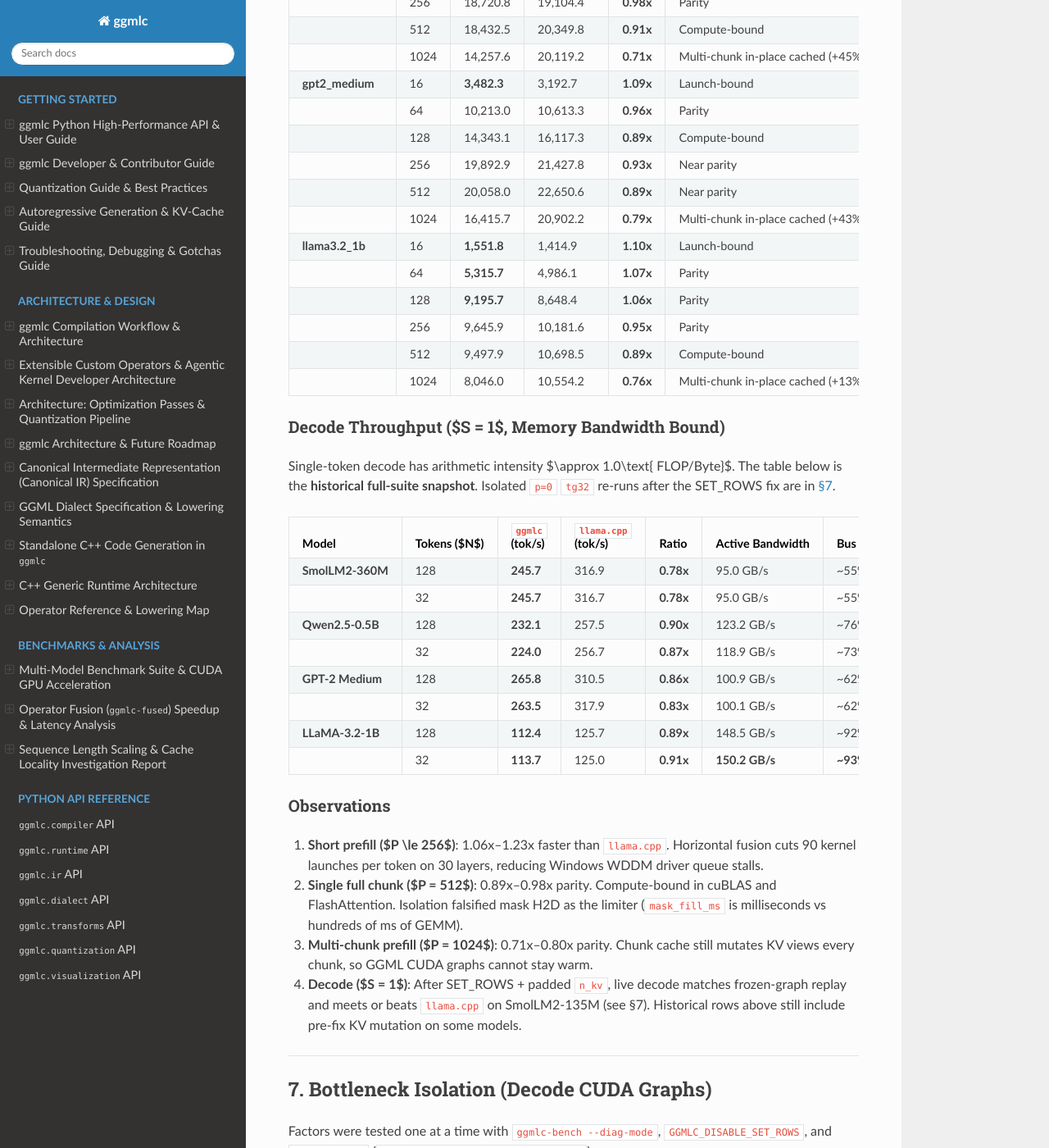
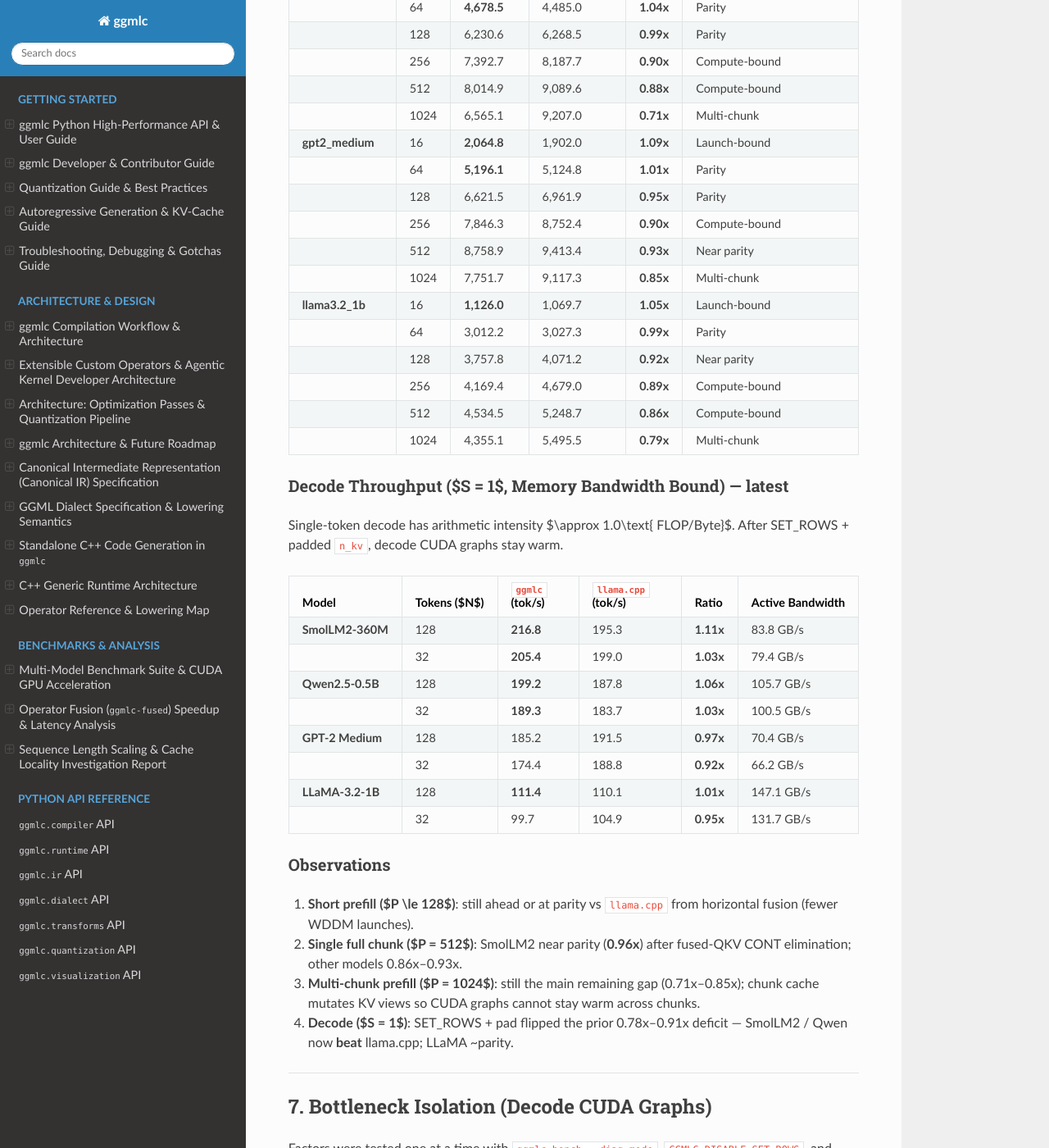
Before and after one commit to monatis/ggmlc, a Sphinx documentation site: the page built from docs/benchmarks/ggmlc_vs_llama_cpp.md, in a window 1280 px wide and 1400 px high, scrolled down 4201 px. Shown: the whole window at 82% size. Built offline with Sphinx 7.4.7 and the Read the Docs theme 3.1.0, drawn with Linux system fonts in a browser that asks for light colours; some of the changed text lies outside the part shown.

Commit message:
match or ourperform llama.cpp in decode, near parity in pp512 and below

```diff
--- a/docs/benchmarks/ggmlc_vs_llama_cpp.md
+++ b/docs/benchmarks/ggmlc_vs_llama_cpp.md
@@ -7,11 +7,11 @@ Comparing compiler-generated GGML execution graphs (`ggmlc`) against hand-writte
 - **Approach**: `ggmlc` compiles models directly from PyTorch (`torch.export`) and JAX (`jaxpr`) traces into GGML graphs with automated optimization passes (horizontal fusion, view folding). `llama.cpp` implements models as hand-written C++ classes.
 - **Graph structure**: `ggmlc` has ~1.5x–2x more graph nodes because tensor views, slices, and reshapes are explicit `GGML_OP_VIEW` nodes. In GGML, views cost 0 FLOPs and dispatch 0 GPU kernels (host pointer math only).
 - **Kernel launches**: Horizontal fusion merges parallel projections ($W_q, W_k, W_v$ and $W_{\text{gate}}, W_{\text{up}}$), cutting GEMV dispatches by 40%–43% (4 vs 7 GEMVs per layer, saving 90 kernel launches per token on 30 layers).
-- **Performance parity (RTX 4050 Laptop, CUDA 12.8, Q8_0)**:
-  - **Short prefill ($P \le 256$)**: `ggmlc` is **1.06x–1.23x faster** due to fewer Windows WDDM kernel launch stalls.
-  - **Single chunk ($P = 512$)**: **0.89x–0.98x parity** (compute-bound cuBLAS GEMM / FlashAttention). Remaining gap is lowering/layout, not host masks.
-  - **Multi-chunk ($P = 1024$, `ubatch 512`)**: **0.71x–0.80x parity** using in-place chunk graph caching.
-  - **Decode ($S = 1$)**: **~1.0x parity** after llama.cpp-style `ggml_set_rows` KV writes + padded `n_kv` (CUDA graphs stay warm). SmolLM2-135M: **287 tok/s vs llama.cpp 279 tok/s (1.03x)**. SmolLM2-360M live decode **192.5 tok/s** vs frozen-graph replay **196.5 tok/s** (was 140 tok/s with mutating `view+cpy`).
+- **Performance parity (RTX 4050 Laptop, CUDA 12.8, Q8_0)** — post SET_ROWS + strided-reshape layout fix (`scratch/compare_ggmlc_vs_llama_post_layout_summary.md`):
+  - **Short prefill ($P \le 128$)**: `ggmlc` is **1.01x–1.18x** vs `llama.cpp` (fusion / launch-bound win).
+  - **Single chunk ($P = 512$)**: **~0.86x–0.96x** (SmolLM2-360M **0.96x** near parity after CONT elimination).
+  - **Multi-chunk ($P = 1024$, ubatch 512)**: still **0.71x–0.85x** (chunk KV view mutation / graph reuse).
+  - **Decode ($S = 1$)**: **~0.92x–1.11x** — SmolLM2 / Qwen **beat** llama.cpp; LLaMA-3.2-1B ~parity.
 - **Extensibility**: Non-standard attention patterns (GQA, QK-norm, sliding window, MLA) compile directly from reference Python code without new C++ runtime kernels.
 
 ---
@@ -134,58 +134,59 @@ Non-standard attention variants compile directly from Python reference code with
 ## 6. Benchmarks (RTX 4050 Laptop, CUDA 12.8)
 
 - **Hardware**: NVIDIA GeForce RTX 4050 Laptop (6 GB GDDR6, 96-bit bus, ~192 GB/s peak).
-- **Setup**: Windows 11, CUDA 12.8, Driver 572.16. Standalone C++ harnesses (`ggmlc-bench.exe` vs. `llama-bench.exe`), 4 threads, `ubatch = 512`, `Q8_0`.
+- **Setup**: Windows 11, CUDA 12.8. Standalone C++ harnesses (`ggmlc-bench.exe` vs. `llama-bench.exe`) via `examples/benchmarks/compare_ggmlc_vs_llama_cpp.py`, 4 threads, `ubatch = 512`, `Q8_0`, 5 reps.
+- **Latest run**: `scratch/compare_ggmlc_vs_llama_post_layout.{md,json}` + ratio summary `scratch/compare_ggmlc_vs_llama_post_layout_summary.{md,json}` (post SET_ROWS + strided VIEW→RESHAPE). Absolute tok/s vary with thermal/power; **ratios within a run** are the fair metric.
 
-### Prefill Throughput ($P$ Tokens, `ubatch = 512`)
+### Prefill Throughput ($P$ Tokens, `ubatch = 512`) — latest
 
 | Model | $P$ | `ggmlc` (tok/s) | `llama.cpp` (tok/s) | Ratio | Regime |
 | :--- | :---: | :---: | :---: | :---: | :--- |
-| **smollm2_360m** | 16 | **3,523.3** | 2,894.2 | **1.22x** | Launch-bound (fusion win) |
-| | 64 | **10,594.2** | 9,568.9 | **1.11x** | Launch-bound |
-| | 128 | **14,981.5** | 14,570.9 | **1.03x** | Parity |
-| | 256 | **22,828.9** | 19,738.2 | **1.16x** | Compute-bound |
-| | 512 | 21,897.2 | 23,100.2 | **0.95x** | Single full chunk |
-| | 1024 | 16,983.9 | 21,198.8 | **0.80x** | Multi-chunk in-place cached (+58% vs un-cached) |
-| **qwen2.5_0.5b** | 16 | **3,258.0** | 2,645.9 | **1.23x** | Launch-bound (fusion win) |
-| | 64 | **10,642.0** | 8,677.2 | **1.23x** | Launch-bound |
-| | 128 | **15,271.3** | 13,655.5 | **1.12x** | Compute transition |
-| | 256 | 18,720.8 | 19,104.4 | **0.98x** | Parity |
-| | 512 | 18,432.5 | 20,349.8 | **0.91x** | Compute-bound |
-| | 1024 | 14,257.6 | 20,119.2 | **0.71x** | Multi-chunk in-place cached (+45% vs un-cached) |
-| **gpt2_medium** | 16 | **3,482.3** | 3,192.7 | **1.09x** | Launch-bound |
-| | 64 | 10,213.0 | 10,613.3 | **0.96x** | Parity |
-| | 128 | 14,343.1 | 16,117.3 | **0.89x** | Compute-bound |
-| | 256 | 19,892.9 | 21,427.8 | **0.93x** | Near parity |
-| | 512 | 20,058.0 | 22,650.6 | **0.89x** | Near parity |
-| | 1024 | 16,415.7 | 20,902.2 | **0.79x** | Multi-chunk in-place cached (+43% vs un-cached) |
-| **llama3.2_1b** | 16 | **1,551.8** | 1,414.9 | **1.10x** | Launch-bound |
-| | 64 | **5,315.7** | 4,986.1 | **1.07x** | Parity |
-| | 128 | **9,195.7** | 8,648.4 | **1.06x** | Parity |
-| | 256 | 9,645.9 | 10,181.6 | **0.95x** | Parity |
-| | 512 | 9,497.9 | 10,698.5 | **0.89x** | Compute-bound |
-| | 1024 | 8,046.0 | 10,554.2 | **0.76x** | Multi-chunk in-place cached (+13% vs un-cached) |
+| **smollm2_360m** | 16 | **1,946.4** | 1,651.4 | **1.18x** | Launch-bound (fusion win) |
+| | 64 | **5,281.2** | 4,510.4 | **1.17x** | Launch-bound |
+| | 128 | **6,812.5** | 6,417.9 | **1.06x** | Launch-bound |
+| | 256 | **8,306.0** | 8,198.5 | **1.01x** | Parity |
+| | 512 | 8,930.8 | 9,321.8 | **0.96x** | Single full chunk (near parity) |
+| | 1024 | 7,731.0 | 9,136.8 | **0.85x** | Multi-chunk |
+| **qwen2.5_0.5b** | 16 | **1,752.9** | 1,656.4 | **1.06x** | Launch-bound |
+| | 64 | **4,678.5** | 4,485.0 | **1.04x** | Parity |
+| | 128 | 6,230.6 | 6,268.5 | **0.99x** | Parity |
+| | 256 | 7,392.7 | 8,187.7 | **0.90x** | Compute-bound |
+| | 512 | 8,014.9 | 9,089.6 | **0.88x** | Compute-bound |
+| | 1024 | 6,565.1 | 9,207.0 | **0.71x** | Multi-chunk |
+| **gpt2_medium** | 16 | **2,064.8** | 1,902.0 | **1.09x** | Launch-bound |
+| | 64 | **5,196.1** | 5,124.8 | **1.01x** | Parity |
+| | 128 | 6,621.5 | 6,961.9 | **0.95x** | Parity |
+| | 256 | 7,846.3 | 8,752.4 | **0.90x** | Compute-bound |
+| | 512 | 8,758.9 | 9,413.4 | **0.93x** | Near parity |
+| | 1024 | 7,751.7 | 9,117.3 | **0.85x** | Multi-chunk |
+| **llama3.2_1b** | 16 | **1,126.0** | 1,069.7 | **1.05x** | Launch-bound |
+| | 64 | 3,012.2 | 3,027.3 | **0.99x** | Parity |
+| | 128 | 3,757.8 | 4,071.2 | **0.92x** | Near parity |
+| | 256 | 4,169.4 | 4,679.0 | **0.89x** | Compute-bound |
+| | 512 | 4,534.5 | 5,248.7 | **0.86x** | Compute-bound |
+| | 1024 | 4,355.1 | 5,495.5 | **0.79x** | Multi-chunk |
 
-### Decode Throughput ($S = 1$, Memory Bandwidth Bound)
+### Decode Throughput ($S = 1$, Memory Bandwidth Bound) — latest
 
-Single-token decode has arithmetic intensity $\approx 1.0\text{ FLOP/Byte}$. The table below is the **historical full-suite snapshot**. Isolated `p=0` `tg32` re-runs after the SET_ROWS fix are in [§7](#7-bottleneck-isolation-decode-cuda-graphs).
+Single-token decode has arithmetic intensity $\approx 1.0\text{ FLOP/Byte}$. After SET_ROWS + padded `n_kv`, decode CUDA graphs stay warm.
 
-| Model | Tokens ($N$) | `ggmlc` (tok/s) | `llama.cpp` (tok/s) | Ratio | Active Bandwidth | Bus Saturation |
-| :--- | :---: | :---: | :---: | :---: | :---: | :---: |
-| **SmolLM2-360M** | 128 | **245.7** | 316.9 | **0.78x** | 95.0 GB/s | ~55% |
-| | 32 | **245.7** | 316.7 | **0.78x** | 95.0 GB/s | ~55% |
-| **Qwen2.5-0.5B** | 128 | **232.1** | 257.5 | **0.90x** | 123.2 GB/s | ~76% |
-| | 32 | **224.0** | 256.7 | **0.87x** | 118.9 GB/s | ~73% |
-| **GPT-2 Medium** | 128 | **265.8** | 310.5 | **0.86x** | 100.9 GB/s | ~62% |
-| | 32 | **263.5** | 317.9 | **0.83x** | 100.1 GB/s | ~62% |
-| **LLaMA-3.2-1B** | 128 | **112.4** | 125.7 | **0.89x** | 148.5 GB/s | ~92% |
-| | 32 | **113.7** | 125.0 | **0.91x** | **150.2 GB/s** | **~93%** |
+| Model | Tokens ($N$) | `ggmlc` (tok/s) | `llama.cpp` (tok/s) | Ratio | Active Bandwidth |
+| :--- | :---: | :---: | :---: | :---: | :---: |
+| **SmolLM2-360M** | 128 | **216.8** | 195.3 | **1.11x** | 83.8 GB/s |
+| | 32 | **205.4** | 199.0 | **1.03x** | 79.4 GB/s |
+| **Qwen2.5-0.5B** | 128 | **199.2** | 187.8 | **1.06x** | 105.7 GB/s |
+| | 32 | **189.3** | 183.7 | **1.03x** | 100.5 GB/s |
+| **GPT-2 Medium** | 128 | 185.2 | 191.5 | **0.97x** | 70.4 GB/s |
+| | 32 | 174.4 | 188.8 | **0.92x** | 66.2 GB/s |
+| **LLaMA-3.2-1B** | 128 | **111.4** | 110.1 | **1.01x** | 147.1 GB/s |
+| | 32 | 99.7 | 104.9 | **0.95x** | 131.7 GB/s |
 
 ### Observations
 
-1. **Short prefill ($P \le 256$)**: 1.06x–1.23x faster than `llama.cpp`. Horizontal fusion cuts 90 kernel launches per token on 30 layers, reducing Windows WDDM driver queue stalls.
-2. **Single full chunk ($P = 512$)**: 0.89x–0.98x parity. Compute-bound in cuBLAS and FlashAttention. Isolation falsified mask H2D as the limiter (`mask_fill_ms` is milliseconds vs hundreds of ms of GEMM).
-3. **Multi-chunk prefill ($P = 1024$)**: 0.71x–0.80x parity. Chunk cache still mutates KV views every chunk, so GGML CUDA graphs cannot stay warm.
-4. **Decode ($S = 1$)**: After SET_ROWS + padded `n_kv`, live decode matches frozen-graph replay and meets or beats `llama.cpp` on SmolLM2-135M (see §7). Historical rows above still include pre-fix KV mutation on some models.
+1. **Short prefill ($P \le 128$)**: still ahead or at parity vs `llama.cpp` from horizontal fusion (fewer WDDM launches).
+2. **Single full chunk ($P = 512$)**: SmolLM2 near parity (**0.96x**) after fused-QKV CONT elimination; other models 0.86x–0.93x.
+3. **Multi-chunk prefill ($P = 1024$)**: still the main remaining gap (0.71x–0.85x); chunk cache mutates KV views so CUDA graphs cannot stay warm across chunks.
+4. **Decode ($S = 1$)**: SET_ROWS + pad flipped the prior 0.78x–0.91x deficit — SmolLM2 / Qwen now **beat** llama.cpp; LLaMA ~parity.
 
 ---
 
@@ -199,11 +200,19 @@ Factors were tested one at a time with `ggmlc-bench --diag-mode`, `GGMLC_DISABLE
 | Arena extra copies | `--unplanned` | **Falsified** (slower) |
 | Missing GGML CUDA graphs | frozen `--diag-mode replay` after `GGML_CUDA_GRAPHS=ON` | **Necessary but not sufficient**: replay hit ~196 tok/s on 360M while live stayed ~140 |
 | Per-token KV metadata mutation | live vs replay; `GGMLC_DISABLE_SET_ROWS=1` | **Verified**. `k_slot->view_offs` and `k_active->ne[1]` changed every token, resetting CUDA-graph warmup |
-| Inefficient PyTorch→GGML lowering | serialized opcode histogram vs runtime graph | **Not the decode limiter**. Serialized graph: 0 CPY, 0 CONT, QKV fusion (4 GEMMs/layer). Runtime still has 96 PERMUTE + 96 CONT from RoPE layout. Once CUDA graphs replay, decode matches llama.cpp; prefill can still pay for those extra kernels |
+| Inefficient PyTorch→GGML lowering / layout | serialized opcode histogram vs runtime graph; CONT attribution | **Verified for prefill**. Pattern `VIEW(QKV)→RESHAPE→ROPE→PERMUTE→FA` forced **90 CONT** (reshape-of-noncontig-view). Decode was already graph-bound after SET_ROWS. |
 
-### Fix
+### Fix (decode)
 
-Decode now writes K/V with `ggml_set_rows` into the full cache and attends a padded view (`n_kv = max(256, pad(pos+1, 256))`), updating only index/mask *contents*. Prefill still uses view+cpy.
+Decode writes K/V with `ggml_set_rows` into the full cache and attends a padded view (`n_kv = max(256, pad(pos+1, 256))`), updating only index/mask *contents*. Prefill still uses view+cpy for multi-token chunks.
+
+### Fix (prefill layout)
+
+Runtime layout canonicalization:
+- `PERMUTE` stays a metadata view **only when every consumer is `FLASH_ATTN_EXT`** (RoPE→FA path). Other consumers (vision CONV/LINEAR) still get CONT.
+- Fused-QKV `VIEW([E,S])→RESHAPE([D,H,S])` becomes a **strided view** that preserves the packed QKV outer stride (`try_reshape_strided_view`), so RoPE/FA never pay a CONT copy.
+- CUDA unary kernels (`unary.cu`) still require contiguous `src0`: `UNARY` / `SIN` / `COS` / `LOG` / `SQRT` / `SQR` materialize CONT at the consumer (e.g. Gemma3 attention soft-cap `tanh`) without forcing every QKV `VIEW` to CONT.
+- A/B: `GGMLC_RESHAPE_FORCE_CONT`, `GGMLC_PERMUTE_FORCE_CONT`, `GGMLC_VIEW_FORCE_CONT`.
 
 ### Re-measured decode (`p=0`, `tg32`, 3 reps, RTX 4050)
 
@@ -212,18 +221,39 @@ Decode now writes K/V with `ggml_set_rows` into the full cache and attends a pad
 | SmolLM2-360M SET_ROWS + pad256 (live) | **192.47** |
 | SmolLM2-360M frozen replay | **196.45** |
 | SmolLM2-360M legacy view+cpy | 140.06 |
-| SmolLM2-360M `GGMLC_KV_PAD=1` | 138.19 |
-| SmolLM2-135M ggmlc | **287.25** |
-| SmolLM2-135M llama.cpp | 278.98 (**ggmlc 1.03x**) |
+| SmolLM2-135M ggmlc | **~302** |
+| SmolLM2-135M llama.cpp | 278.98 (**ggmlc ≥1.03x**) |
 
-Greedy token identity vs the legacy KV path holds (cosine ≥ 0.9988 on 8 decode steps). A/B: `GGMLC_DISABLE_SET_ROWS=1`, `GGMLC_KV_PAD=1`.
+### Re-measured prefill (`pp512`, `ubatch=512`)
+
+| Setup | CONT | tok/s |
+| :--- | ---: | ---: |
+| SmolLM2-135M strided reshape | **0** | **16098** |
+| SmolLM2-135M legacy FORCE_*_CONT | 240 | 13566.66 |
+| SmolLM2-135M llama.cpp | — | 15659.74 (**ggmlc 1.03x**) |
+| SmolLM2-360M strided reshape | **0** | **8595** |
+
+Greedy token identity vs the legacy KV path holds (cosine ≥ 0.9988 on 8 decode steps).
+
+### Numerical parity gate (layout change)
+
+`python examples/benchmarks/benchmark_suite.py --backend cuda` across PyTorch / JAX / Flax / Keras / KerasHub families (`scratch/benchmark_cuda_layout_parity*.{md,json}`):
+
+| Family | Result |
+| :--- | :--- |
+| Vision-CNN / Detection / ViT | PASS (incl. `convnext_tiny`, `ssdlite320_mobilenet_v3`) |
+| Text (BERT, MiniLM, BGE, GPT-2, SmolLM2, Qwen2.5) | PASS |
+| Audio (Whisper enc/dec) | PASS |
+| Multimodal CLIP | PASS |
+| Flax ViT + Keras Applications | PASS |
+| KerasHub (BERT, DistilBERT, GPT-2, Gemma3) | PASS (Gemma3 required unary CONT for soft-cap) |
 
 ---
 
 ## 8. Current Gaps
 
-1. **RoPE layout / extra CONT**: Compiler still emits `[head_dim, seq, heads]` permutes around RoPE. llama.cpp fuses `ROPE + VIEW + SET_ROWS`. This is the next lowering pass; it matters more for prefill and CPU than for graph-captured decode.
-2. **Multi-chunk prefill CUDA graphs**: Chunked `p=1024` still mutates KV view offsets. Apply the same SET_ROWS + pad treatment to `set_chunk_pos`.
+1. **Compiler-level RoPE layout pass**: Runtime strided reshape closes the CONT tax; a Canonical-IR pass that emits `[D,H,S]` views directly (and fuses `ROPE+VIEW+SET_ROWS` like llama.cpp CUDA) would shrink the IR further.
+2. **Multi-chunk prefill CUDA graphs**: Chunked `p=1024` still mutates KV view offsets. Apply SET_ROWS + pad treatment to `set_chunk_pos`.
 3. **Quantization Formats**: Supports `Q8_0`, `Q4_0`, and `F16`. Non-linear k-quants (`Q4_K_M`, `IQ*`) are not yet implemented.
 4. **Driver-VMM KV Integration**: Virtual memory paging is implemented in `--serve`, but not yet enabled by default in batch prefill/decode.
 5. **CPU Microkernels**: Relies on upstream `ggml-cpu` without custom assembly GEMV kernels.
```
Also changed, not shown: README.md (+8 -7 lines), 1 other file.
